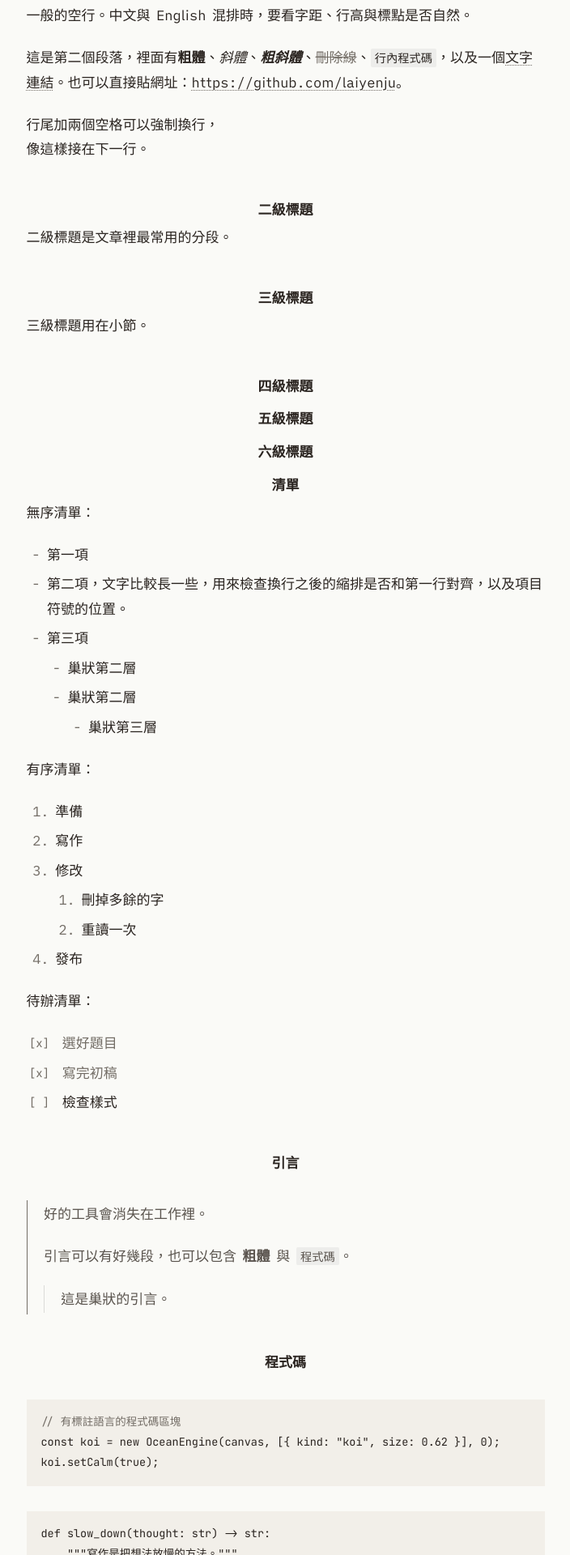
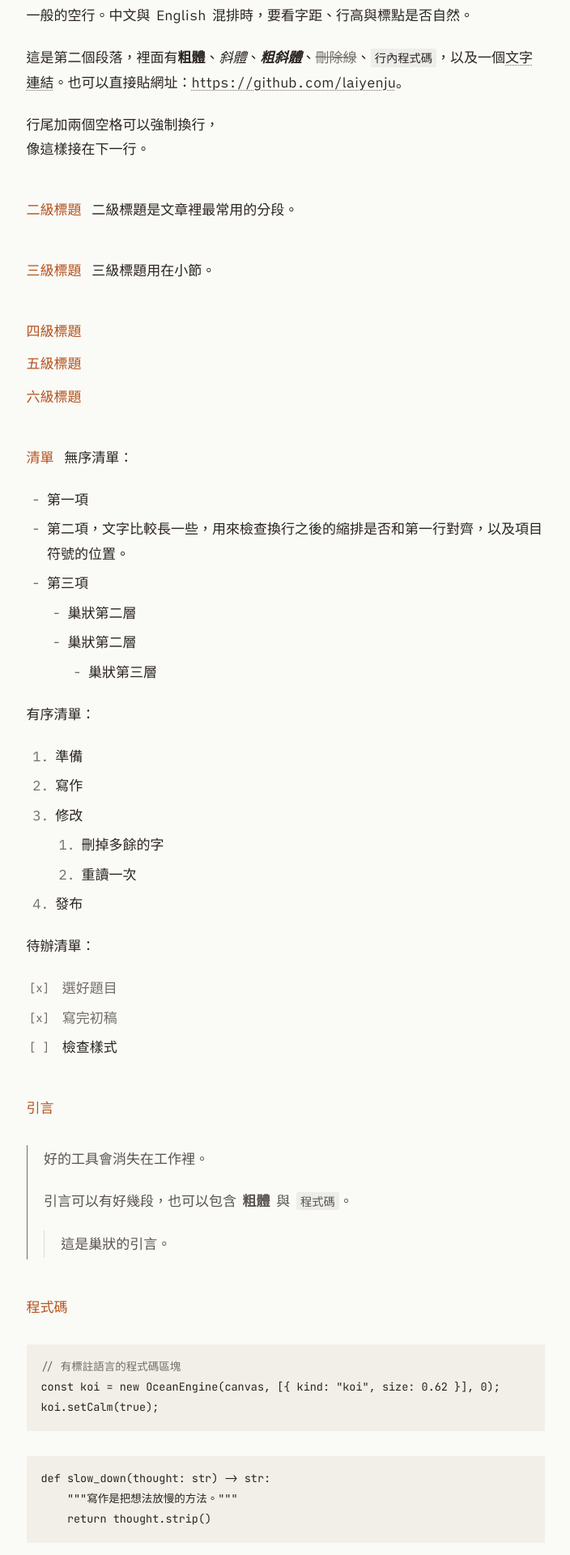
Before and after one commit to laiyenju/laiyenju.github.io, a Jekyll site: the page built from published/2026-10-29-markdown-styles.md, in a window 1280 px wide. Shown: the part 353-2273 px from the top of the page at 81% size, without its empty margins (280-984 px from the left). Built offline with Jekyll 4.4.1, drawn with Linux system fonts in a browser that asks for light colours; some web fonts are replaced.

Commit message:
Run headings into the paragraph that follows them
A heading followed by a paragraph now opens it, in the accent colour
with a little room before the text, like a name leading a bio. It keeps
its id and stays a heading for screen readers. A heading followed by
anything else keeps its own line, in the same colour.

Co-Authored-By: Claude Opus 5.5 <noreply@anthropic.com>
Claude-Session: https://claude.ai/code/session_013iANxKmsbcMcT9PbWCemek

```diff
--- a/assets/css/site.css
+++ b/assets/css/site.css
@@ -631,8 +631,7 @@ body.theme-night .home-last a { color: var(--accent); }
    left-aligned body, like a typewritten page: everything at the body size,
    the title only bold. They stay inside the column's edges and wrap into
    even lines, and a short hairline (the same as a break in the prose) hands
-   over from the centred head to the text. Headings in the prose are
-   centred the same way. */
+   over from the centred head to the text. */
 .post-head {
   text-align: center;
 }
@@ -694,14 +693,24 @@ body.theme-night .home-last a { color: var(--accent); }
 /* Headings: one size, the body's, in bold, as a terminal prints a file.
    Space does the work size used to: a wide gap above a heading, a narrow
    one below, so each heading reads as the start of what follows it. */
+/* Headings run in: a heading followed by a paragraph opens that paragraph
+   (post.js), set apart only by the accent colour and a little more room
+   before the text. The paragraph takes the space a heading had above it.
+   A heading followed by anything else keeps a line of its own, looking the
+   same. */
 .post-prose :is(h1, h2, h3, h4, h5, h6) {
   margin: 2.6em 0 0.2em;
   font-size: 1em;
-  font-weight: 700;
+  font-weight: 400;
   line-height: 1.8;
-  color: var(--ink);
-  text-align: center;
-  text-wrap: balance;
+  color: var(--shu);
+}
+.post-runin {
+  margin-inline-end: 0.75em;
+  color: var(--shu);
+}
+.post-prose p:has(> .post-runin:first-child) {
+  margin-top: 2.6em;
 }
 /* A heading straight after another (## then ###) stays close to it. */
 .post-prose :is(h1, h2, h3, h4, h5, h6) + :is(h1, h2, h3, h4, h5, h6) {
--- a/assets/js/post.js
+++ b/assets/js/post.js
@@ -56,6 +56,26 @@
     });
   }
   buildFigures();
+
+  /* —— Headings run in: a heading followed by a paragraph becomes the
+        start of that paragraph. It stays a heading for screen readers
+        (role, level) and keeps its id, so links to it still work. —— */
+  function runInHeadings() {
+    if (!prose) return;
+    prose.querySelectorAll(":scope > :is(h1, h2, h3, h4, h5, h6)").forEach(function (h) {
+      var p = h.nextElementSibling;
+      if (!p || p.tagName !== "P") return;
+      var s = document.createElement("span");
+      s.className = "post-runin";
+      s.setAttribute("role", "heading");
+      s.setAttribute("aria-level", h.tagName.charAt(1));
+      if (h.id) s.id = h.id;
+      s.innerHTML = h.innerHTML;
+      p.insertBefore(s, p.firstChild);
+      h.remove();
+    });
+  }
+  runInHeadings();
 
   /* —— Enlarged view: click an image. Esc or a click on the image closes;
         arrows, the buttons or a swipe go to the other images of the note. —— */
```
Also changed, not shown: README.md.
